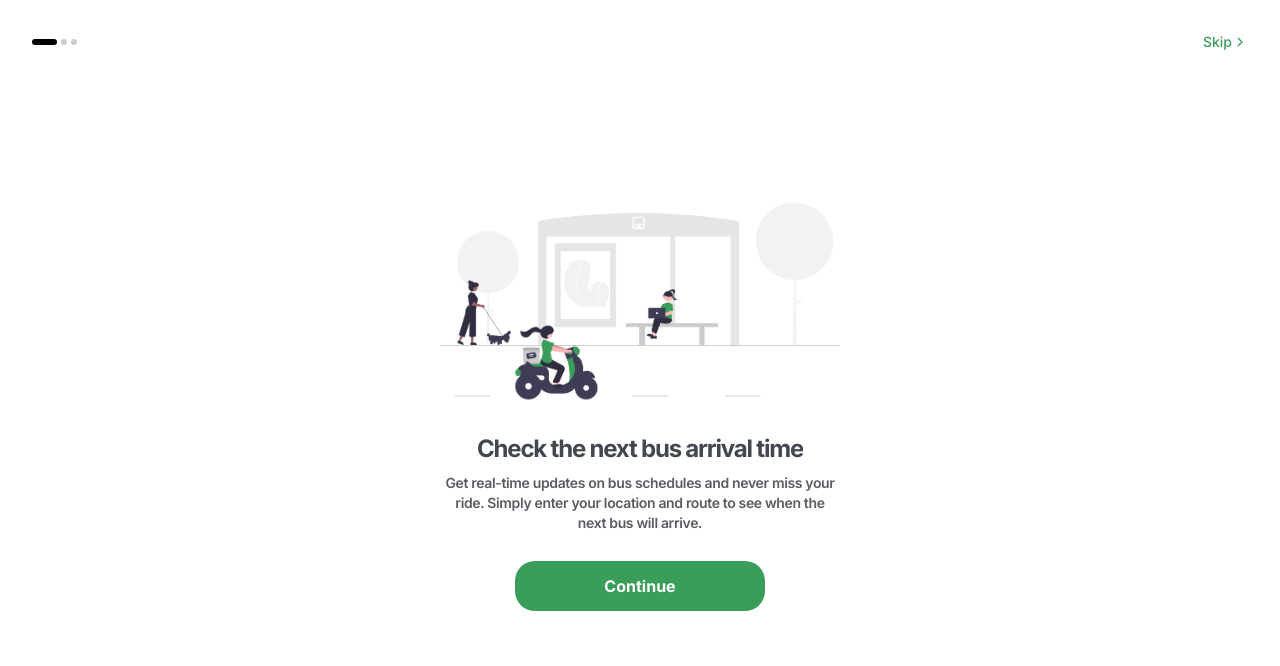
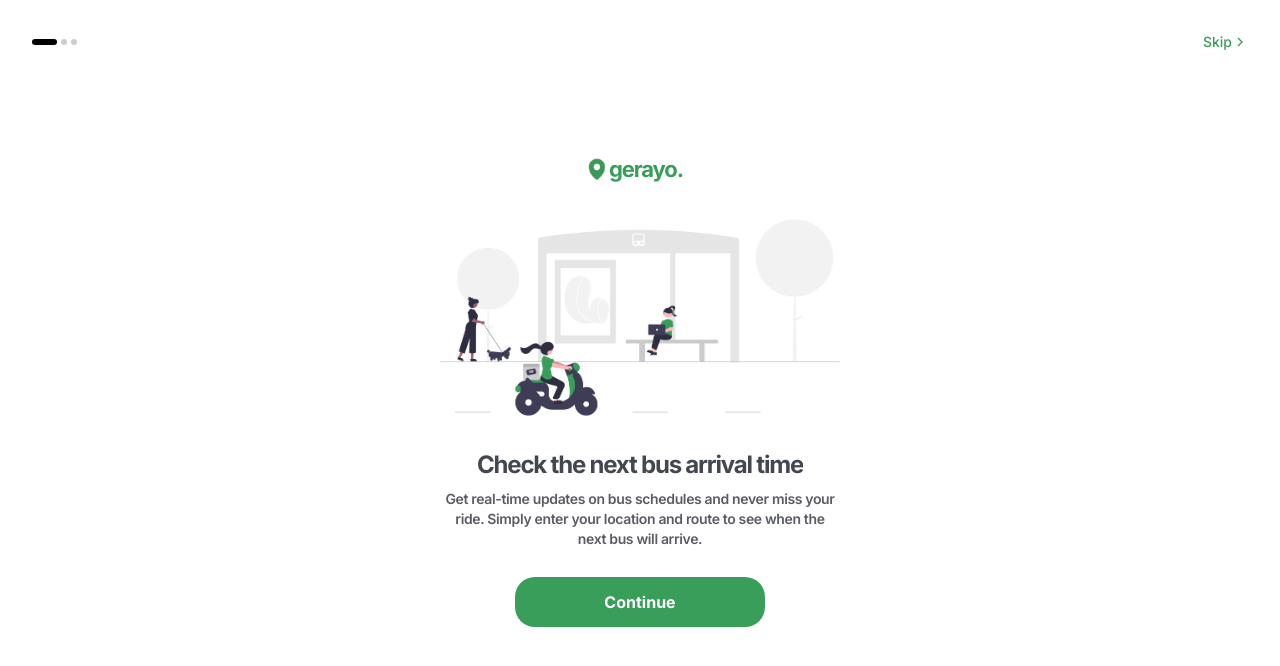
Before and after one commit to kevindermot99/gerayo, a React (Vite) app: page / in a window 1280 px wide. Shown: the top 666 px of the page. Built offline with nearby package versions, Linux system fonts and the light colour scheme.

Commit message:
app logo

```diff
--- a/src/Pages/Welcome.jsx
+++ b/src/Pages/Welcome.jsx
@@ -6,12 +6,10 @@ import { GrFormNext } from "react-icons/gr";
 function Welcome() {
   return (
     <div className="h-[100vh] w-full overflow-x-clip overflow-y-auto flex flex-col items-center justify-center max-sm:justify-end p-8 max-sm:p-4 bg-white dark:bg-white">
-      <div className="fixed top-0 left-0 p-8 bg-white dark:bg-white w-full h-fit flex justify-between items-center select-none ">
+      <div className="fixed top-0 left-0 p-8 max-sm:bg-white dark:bg-white w-full h-fit flex justify-between items-center select-none ">
         {/* tab indicator */}
         <div className="flex items-center justify-start gap-1">
-          <span
-            className={`h-[6px] w-[25px] bg-black rounded-xl `}
-          ></span>
+          <span className={`h-[6px] w-[25px] bg-black rounded-xl `}></span>
           <span
             className={`h-[6px] aspect-square bg-black/20 rounded-xl `}
           ></span>
@@ -31,18 +29,28 @@ function Welcome() {
       </div>
 
       <div className="max-w-[1100px] h-fit max-sm:h-full max-sm:pt-[100px] flex flex-col items-center justify-end max-sm:gap-10 py-10 max-sm:py-3 mx-auto">
+        <div className="flex items-center justify-center">
+          <img src={Logo} className="h-6 pt-0" />
+          <h1 className=" font-bold text-[22px] tracking-tighter text-main-color pr-3  ">
+            gerayo.
+          </h1>
+        </div>
         <div className="flex items-center justify-center flex-col select-none pointer-events-none">
           <img src={BusStop} className="h-auto w-full max-w-[500px]" />
         </div>
         <div className="flex flex-col items-center justify-center gap-2">
           <h1 className="font-bold tracking-tighter text-2xl text-center text-dark-text/90 line-clamp-2 max-w-[350px]">
-          Check the next bus arrival time
+            Check the next bus arrival time
           </h1>
           <p className="tracking-tight text-sm text-center text-dark-text/80  max-w-[400px] font-semibold">
-          Get real-time updates on bus schedules and never miss your ride. Simply enter your location and route to see when the next bus will arrive.
+            Get real-time updates on bus schedules and never miss your ride.
+            Simply enter your location and route to see when the next bus will
+            arrive.
           </p>
 
-          <button className="bg-main-color my-5 text-white font-bold text-base transition active:scale-90 h-[50px] w-full max-w-[250px] rounded-[20px] ">Continue</button>
+          <button className="bg-main-color my-5 text-white font-bold text-base transition active:scale-90 h-[50px] w-full max-w-[250px] rounded-[20px] ">
+            Continue
+          </button>
         </div>
       </div>
     </div>
```
